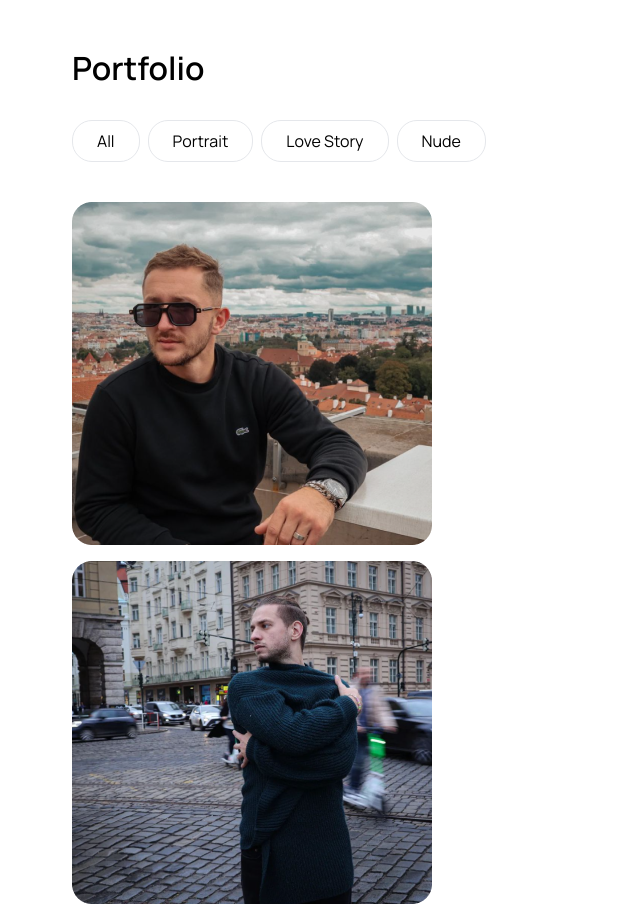
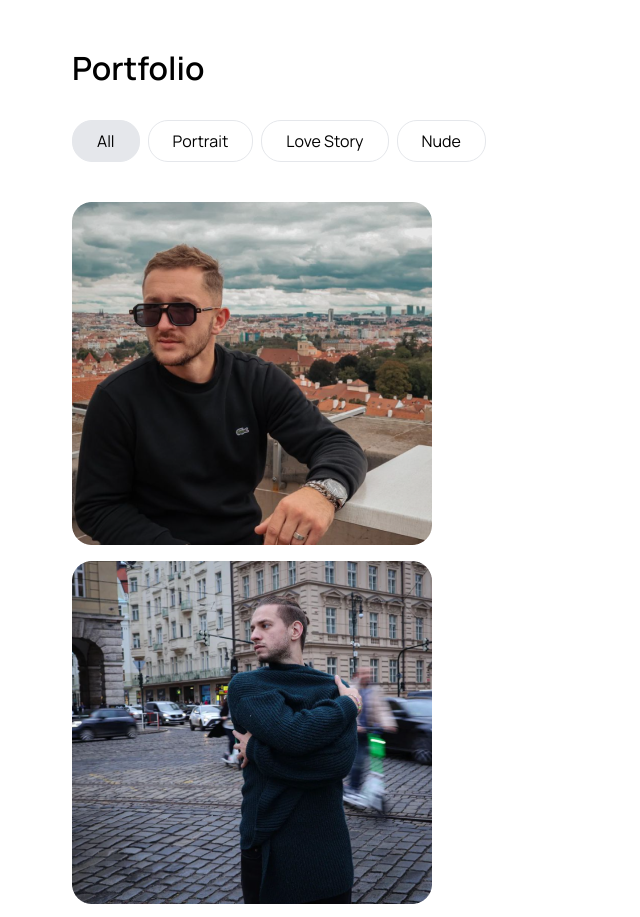
Before and after one commit to 4svEXE/HolovanMarynaPhotographer, a React (Vite) app: page /HolovanMarynaPhotographer/home in a window 1280 px wide. Shown: the part 879-1796 px from the top of the page, without its empty margins (0-640 px from the left). Built offline with nearby package versions, Linux system fonts and the light colour scheme.

Commit message:
klym/GallerySection/Feat

```diff
--- a/src/Pages/HomePage/components/GallerySection/GallerySection.jsx
+++ b/src/Pages/HomePage/components/GallerySection/GallerySection.jsx
@@ -30,12 +30,13 @@ const GallerySection = ({
           <div className={`overflow-x-scroll mb-10 ${categoriesList}`}>
             <ul className="w-max flex gap-2 ">
               {categories.map((category, index) => {
+                console.log(selectedCategory === category)
                 return (
                   <li key={index}>
                     <button
                       onClick={() => setSelectedCategory(category.Category)}
                       className={`${css.categoryButton} ${
-                        selectedCategory === category
+                        selectedCategory === category.Category
                           ? categoryBtnActive
                           : categoryButton
                       }`}
```
